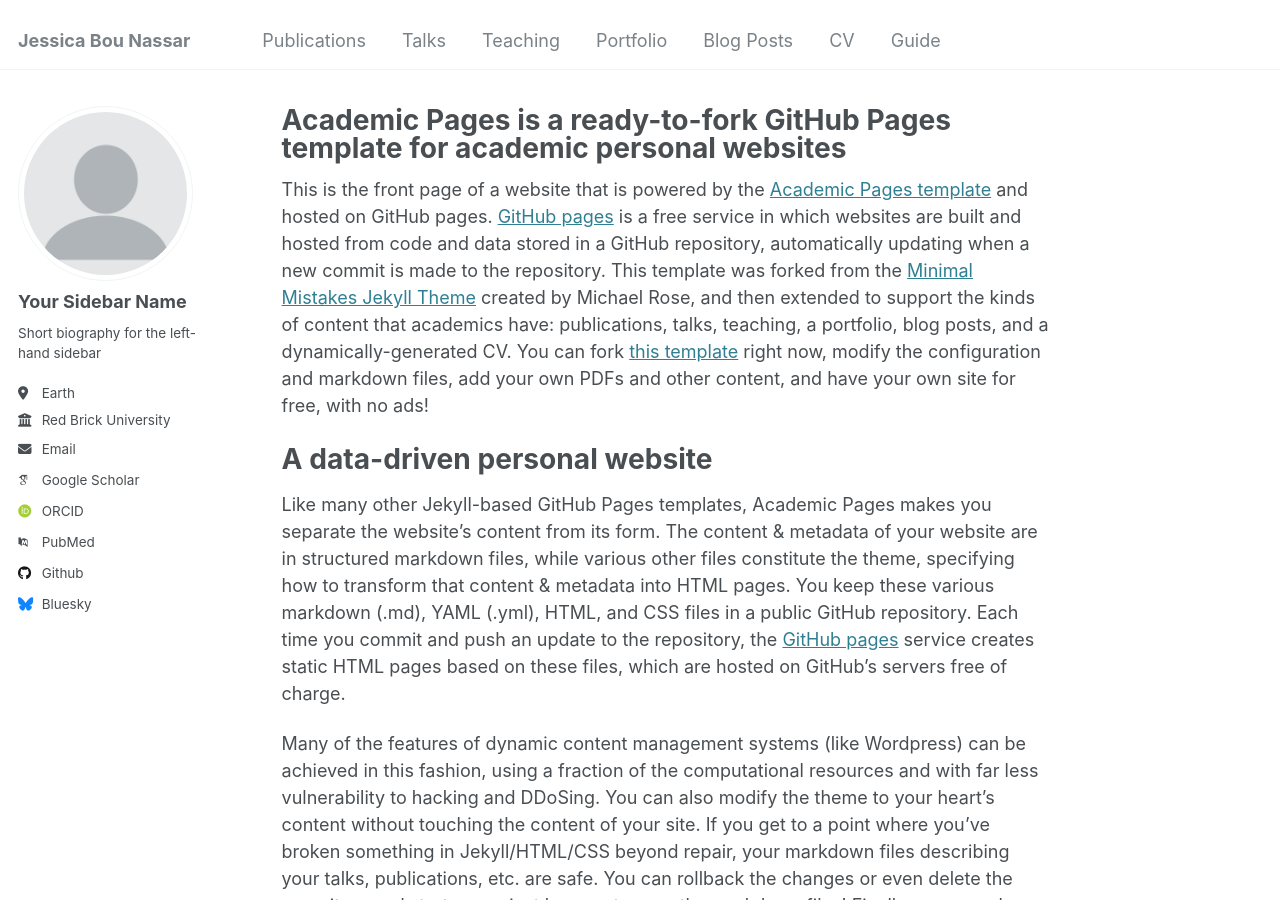
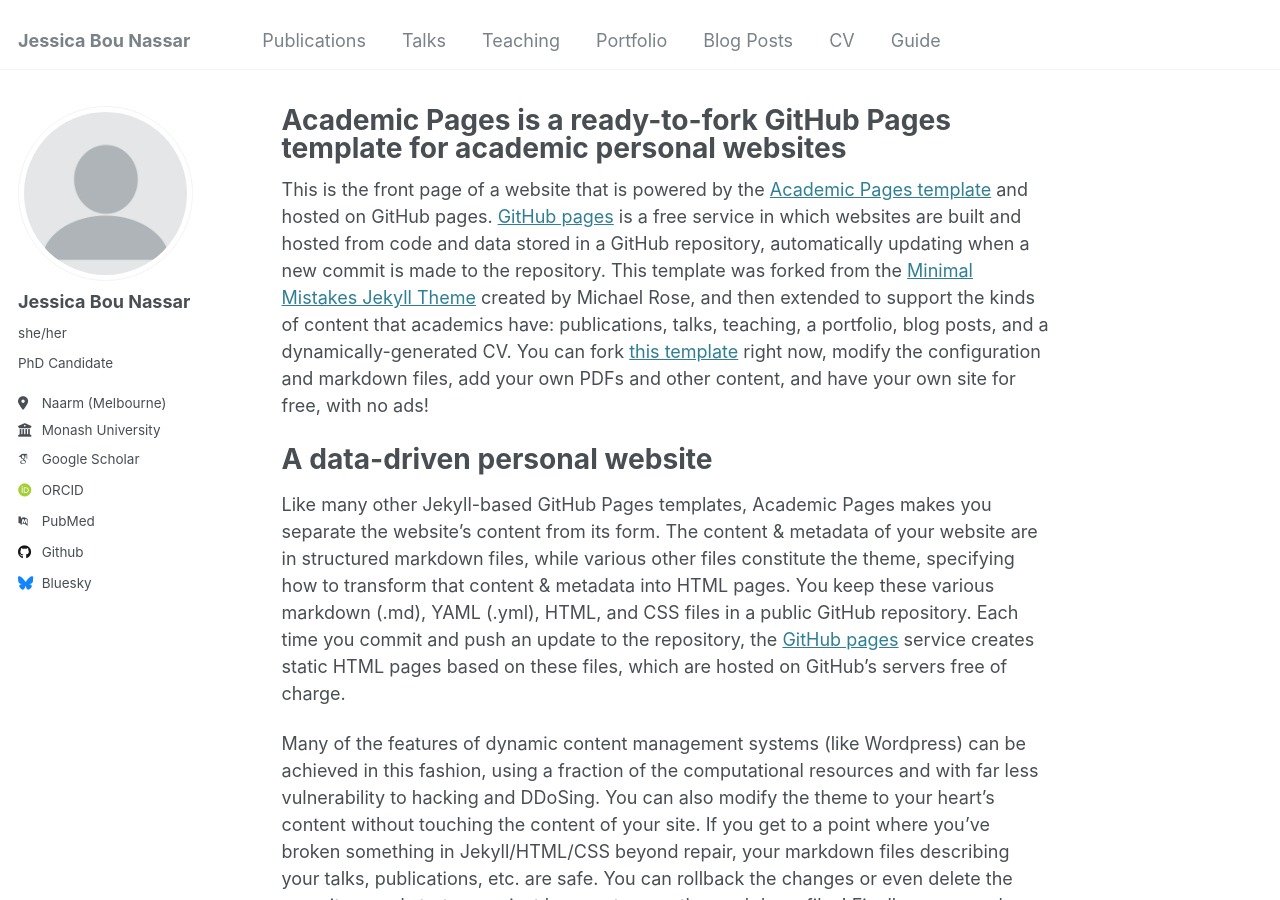
Before and after one commit to jessicabounassar/jessicabounassar.github.io, a Jekyll site: the page built from _pages/about.md, in a window 1280 px wide and 900 px high. Built offline with Jekyll 4.4.1, drawn with Linux system fonts in a browser that asks for light colours; some web fonts are replaced.

Commit message:
Update _config.yml

```diff
--- a/_config.yml
+++ b/_config.yml
@@ -22,13 +22,13 @@ repository               : "jessicabounassar.github.io"
 author:
   # Biographic information
   avatar           : "profile.png"
-  name             : "Your Sidebar Name"
-  pronouns         : # example: "she/her"
-  bio              : "Short biography for the left-hand sidebar"
-  location         : "Earth"
-  employer         : "Red Brick University"
-  uri              : # URL
-  email            : "none@example.org"
+  name             : "Jessica Bou Nassar"
+  pronouns         : "she/her"
+  bio              : "PhD Candidate"
+  location         : "Naarm (Melbourne)"
+  employer         : "Monash University"
+
+
 
   # Academic websites
   arxiv            : # URL - Update with the correct link to your profile
```
